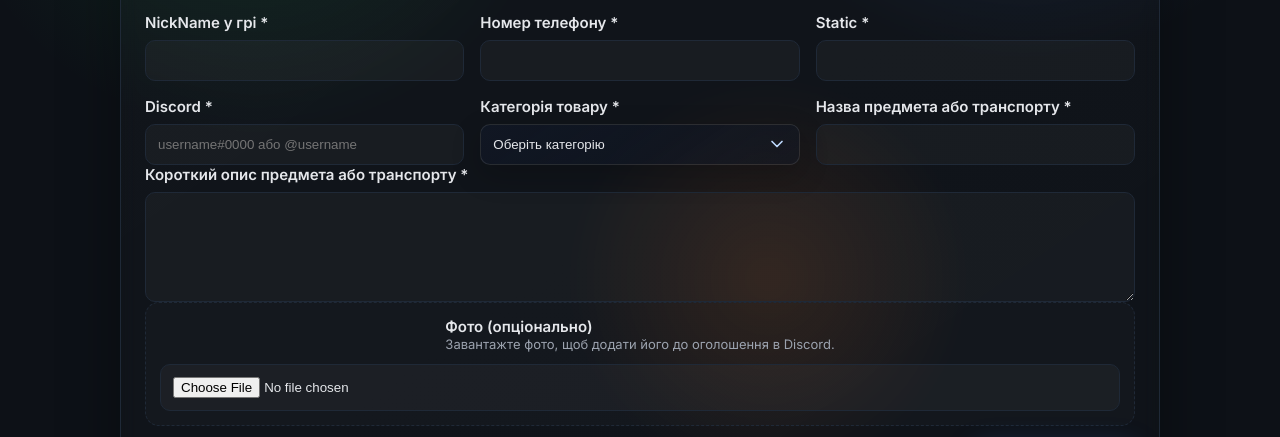
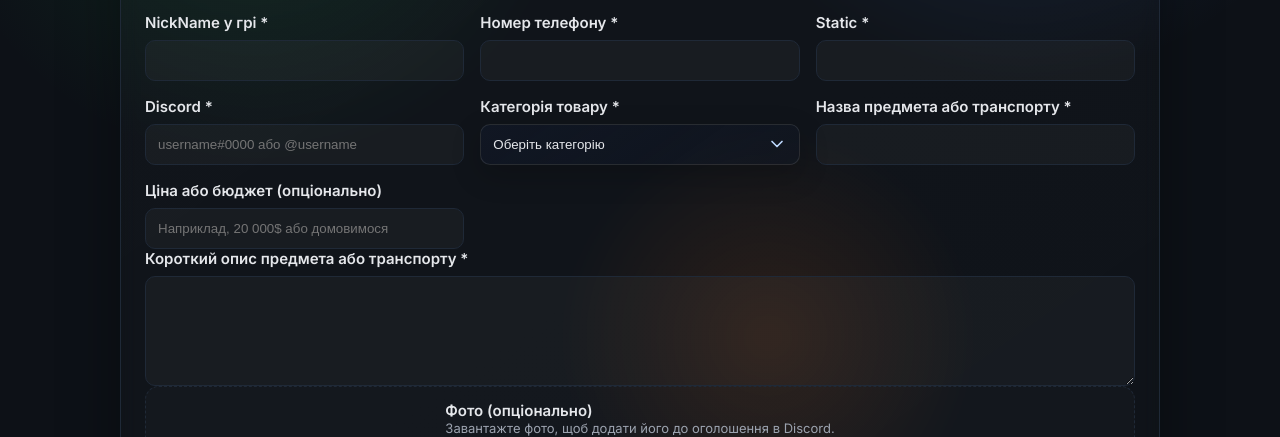
Before and after one commit to K1rsykDev/Godfather-Buy-Sell, a plain HTML site: page index.html in a window 1280 px wide. Both pictures are taken after a click on the button "Продам". Shown: the part 360-797 px from the top of the page. Drawn offline with Linux system fonts and the light colour scheme.

Commit message:
Update index.html

```diff
--- a/index.html
+++ b/index.html
@@ -71,6 +71,11 @@
             <span>Назва предмета або транспорту *</span>
             <input type="text" id="itemName" name="itemName" required>
           </label>
+
+          <label class="field">
+            <span>Ціна або бюджет (опціонально)</span>
+            <input type="text" id="price" name="price" placeholder="Наприклад, 20 000$ або домовимося">
+          </label>
         </div>
 
         <label class="field">
```
